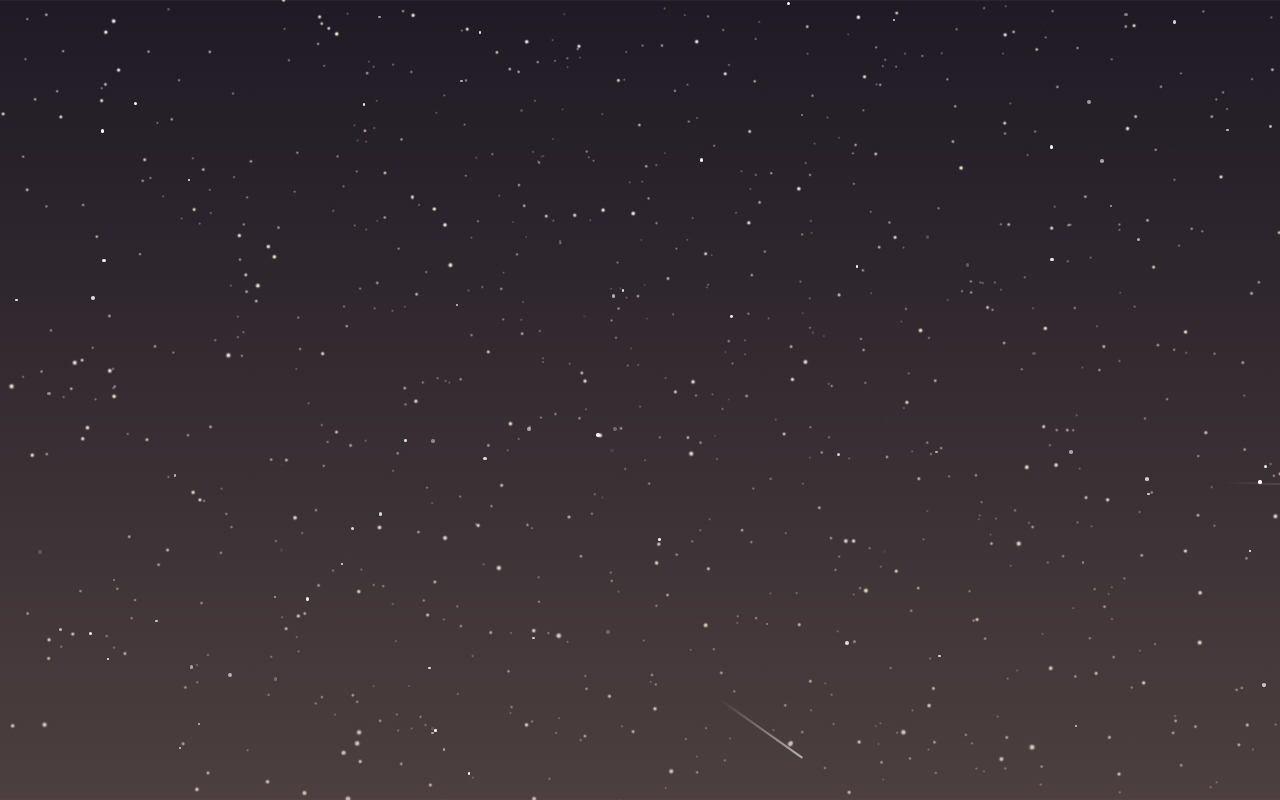
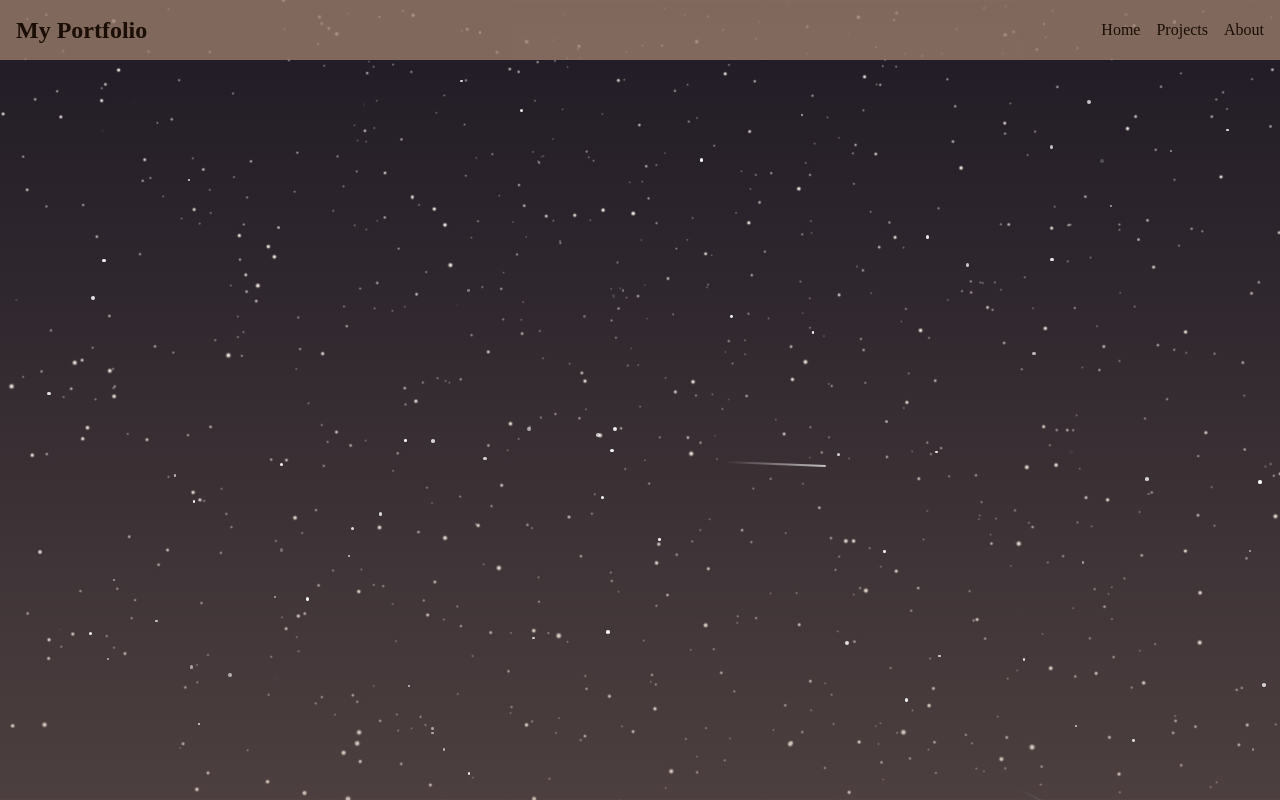
Before and after one commit to AthulSubashM/athulsubashm.github.io, a React (Vite) app: page / in a window 1280 px wide. Built offline with nearby package versions, Linux system fonts and the light colour scheme.

Commit message:
basic navbar and themeing

```diff
--- a/src/App.jsx
+++ b/src/App.jsx
@@ -3,10 +3,12 @@ import "./index.css";
 
 import TwinklingStars from "./components/TwinklingStars";
 import ShootingStars from "./components/ShootingStars";
+import Navbar from "./components/Navbar";
 
 function App() {
   return (
     <>
+      <Navbar />
       <TwinklingStars />
       <ShootingStars />
     </>
--- /dev/null
+++ b/src/CSS/theme.css
@@ -0,0 +1,15 @@
+:root {
+  --color-1: 7, 26, 5; /* #071A05 */
+  --color-2: 153, 125, 107; /* #997D6B */
+  --color-3: 112, 153, 107; /* #70996B */
+  --color-4: 64, 59, 111; /* #403B6F */
+  --color-5: 26, 13, 5; /* #1A0D05 */
+  --color-6: 7, 5, 26; /* #07051A */
+
+  --colhex-1: #071a05; /* very dark green (almost black) */
+  --colhex-2: #997d6b; /* muted brown / taupe */
+  --colhex-3: #70996b; /* desaturated green */
+  --colhex-4: #403b6f; /* dark slate purple */
+  --colhex-5: #1a0d05; /* very dark brown */
+  --colhex-6: #07051a; /* very dark navy blue */
+}
--- /dev/null
+++ b/src/components/Navbar.jsx
@@ -0,0 +1,16 @@
+// src/components/Navbar.jsx
+import React from "react";
+import "../index.css";
+
+export default function Navbar() {
+  return (
+    <nav className="navbar">
+      <h1 className="logo">My Portfolio</h1>
+      <ul className="nav-links">
+        <li>Home</li>
+        <li>Projects</li>
+        <li>About</li>
+      </ul>
+    </nav>
+  );
+}
--- a/src/index.css
+++ b/src/index.css
@@ -1,20 +1,39 @@
-:root {
-  --col-1: #071a05;
-  --col-ov: #997d6b;
-  --col-3: #70996b;
-  --col-4: #403b6f;
-  --col-5: #1a0d05;
-  --col-bg: #07051a;
-}
+@import "./CSS/theme.css";
 
 body {
   background-image: linear-gradient(
-      rgba(153, 125, 107, 0.2),
-      rgba(153, 125, 107, 0.5)
+      rgba(var(--color-2), 0.2),
+      rgba(var(--color-2), 0.5)
     ),
     var(--global-bg);
   background-repeat: no-repeat;
   background-position: center center;
   background-attachment: fixed;
   background-size: cover;
+  padding: 0;
+  margin: 0;
 }
+
+/* src/components/Navbar.css */
+.navbar {
+  height: 60px; /* allocates space */
+  display: flex;
+  justify-content: space-between;
+  align-items: center;
+  padding: 0 1rem;
+  margin: 0;
+  background: rgba(var(--color-2), 0.8); /* transparent dark bg */
+  color: rgb(var(--color-5));
+  position: relative;
+  z-index: 10;
+}
+
+.nav-links {
+  list-style: none;
+  display: flex;
+  gap: 1rem;
+}
+
+.nav-links li {
+  cursor: pointer;
+}
```
